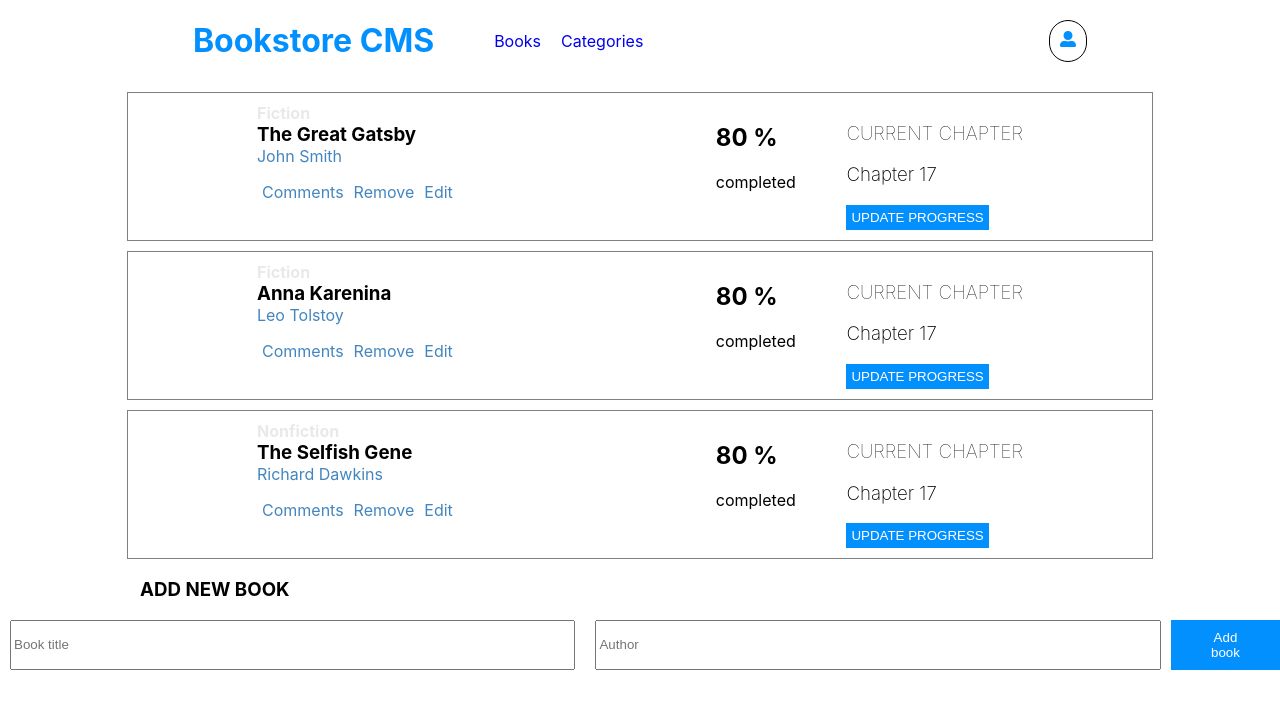
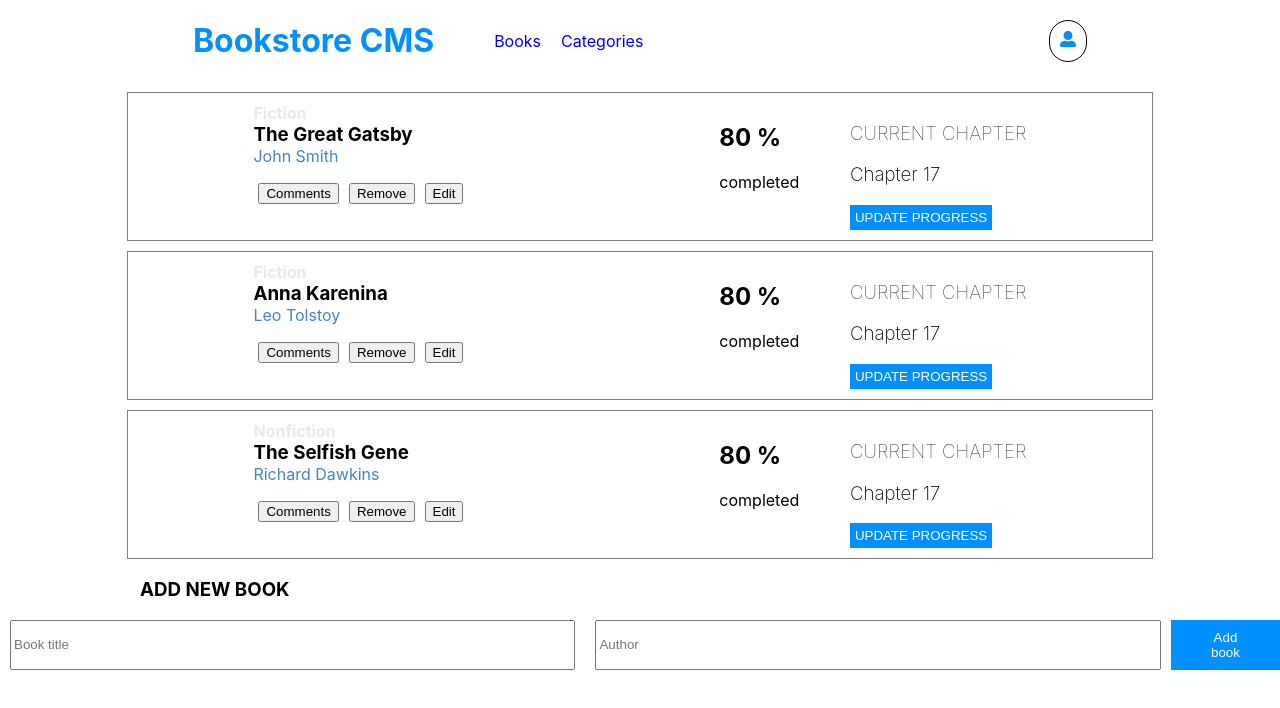
Before and after one commit to tumainimaganiko/react-bookstore, a React (Create React App) app: page / in a window 1280 px wide. Shown: the top 708 px of the page. Built offline with nearby package versions, Linux system fonts and the light colour scheme.

Commit message:
Handler that removes a book

```diff
--- a/src/components/BookState.jsx
+++ b/src/components/BookState.jsx
@@ -1,10 +1,15 @@
 import PropTypes from 'prop-types';
+import { useDispatch } from 'react-redux';
+import { removeBook } from 'redux/books/booksSlice';
 import styles from 'styles/BookDetails.module.css';
 
 const BookState = ({ item }) => {
   const {
-    category, title, author,
+    category, title, author, item_id,
   } = item;
+
+  const dispatch = useDispatch();
+
   return (
     <div className={styles.container}>
       <div className={styles.details}>
@@ -12,9 +17,9 @@ const BookState = ({ item }) => {
         <h3>{title}</h3>
         <p>{author}</p>
         <ul>
-          <li><a href="/">Comments</a></li>
-          <li><a href="/">Remove</a></li>
-          <li><a href="/">Edit</a></li>
+          <li><button type="button">Comments</button></li>
+          <li><button type="button" onClick={() => dispatch(removeBook(item_id))}>Remove</button></li>
+          <li><button type="button">Edit</button></li>
         </ul>
       </div>
       <div className={styles.progress}>
```
